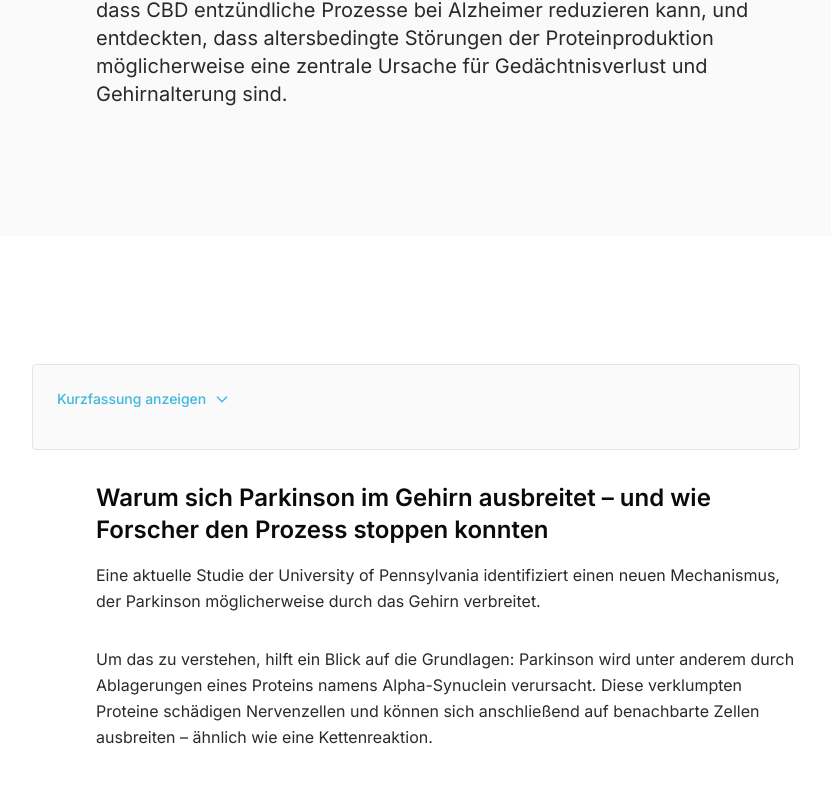
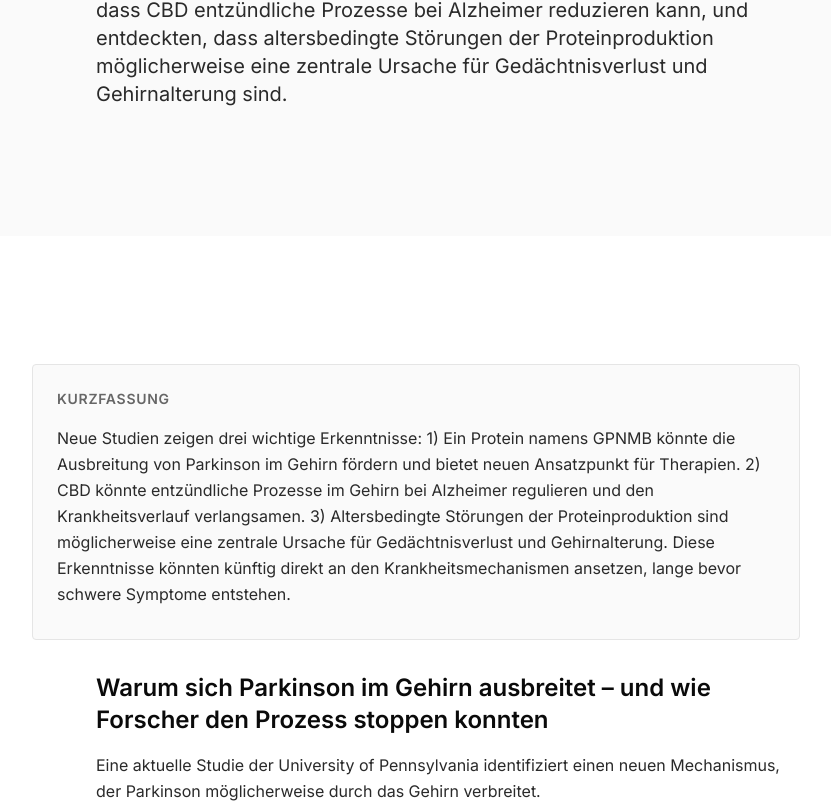
Before and after one commit to oliviajools/provoid-redesign, a Next.js app: page /insights/kiffen-gegen-demenz-neue-faktoren-bei-parkinson-alzheimer in a window 1280 px wide. Shown: the part 633-1437 px from the top of the page, without its empty margins (64-895 px from the left). Built offline with nearby package versions, Linux system fonts and the light colour scheme.

Commit message:
Fix TypeScript error in blog post page for Next.js 15

```diff
--- a/app/insights/[slug]/page.tsx
+++ b/app/insights/[slug]/page.tsx
@@ -1,13 +1,10 @@
-"use client";
-
-import { useState } from "react";
 import Link from "next/link";
 import { blogPosts } from "@/lib/blog-posts";
 import { CTABlock } from "@/components/ui/CTABlock";
 
-export default function BlogPost({ params }: { params: { slug: string } }) {
-  const post = blogPosts.find((p) => p.id === params.slug);
-  const [showShortVersion, setShowShortVersion] = useState(false);
+export default async function BlogPost({ params }: { params: Promise<{ slug: string }> }) {
+  const { slug } = await params;
+  const post = blogPosts.find((p) => p.id === slug);
 
   if (!post) {
     return <div>Post not found</div>;
@@ -115,22 +112,12 @@ export default function BlogPost({ params }: { params: { slug: string } }) {
           <div className="max-w-3xl">
             {post.shortVersion && (
               <div className="mb-8 border border-border bg-surface p-6 rounded-card">
-                <button
-                  onClick={() => setShowShortVersion(!showShortVersion)}
-                  className="flex items-center gap-2 text-sm font-medium text-primary-accent hover:text-primary-light transition-colors mb-4"
-                >
-                  {showShortVersion ? 'Kurzfassung ausblenden' : 'Kurzfassung anzeigen'}
-                  <svg className={`w-4 h-4 transition-transform ${showShortVersion ? 'rotate-180' : ''}`} fill="none" stroke="currentColor" viewBox="0 0 24 24">
-                    <path strokeLinecap="round" strokeLinejoin="round" strokeWidth={2} d="M19 9l-7 7-7-7" />
-                  </svg>
-                </button>
-                {showShortVersion && (
-                  <div className="text-text-secondary leading-relaxed">
-                    {post.shortVersion.split('\n').map((line, index) => (
-                      <p key={index} className="mb-2">{line}</p>
-                    ))}
-                  </div>
-                )}
+                <h3 className="text-sm font-semibold uppercase tracking-wider text-text-muted mb-4">Kurzfassung</h3>
+                <div className="text-text-secondary leading-relaxed">
+                  {post.shortVersion.split('\n').map((line, index) => (
+                    <p key={index} className="mb-2">{line}</p>
+                  ))}
+                </div>
               </div>
             )}
             <div className="prose prose-lg max-w-none">
```
Also changed, not shown: 1 other file (tests, documents, lock files or other folders).
